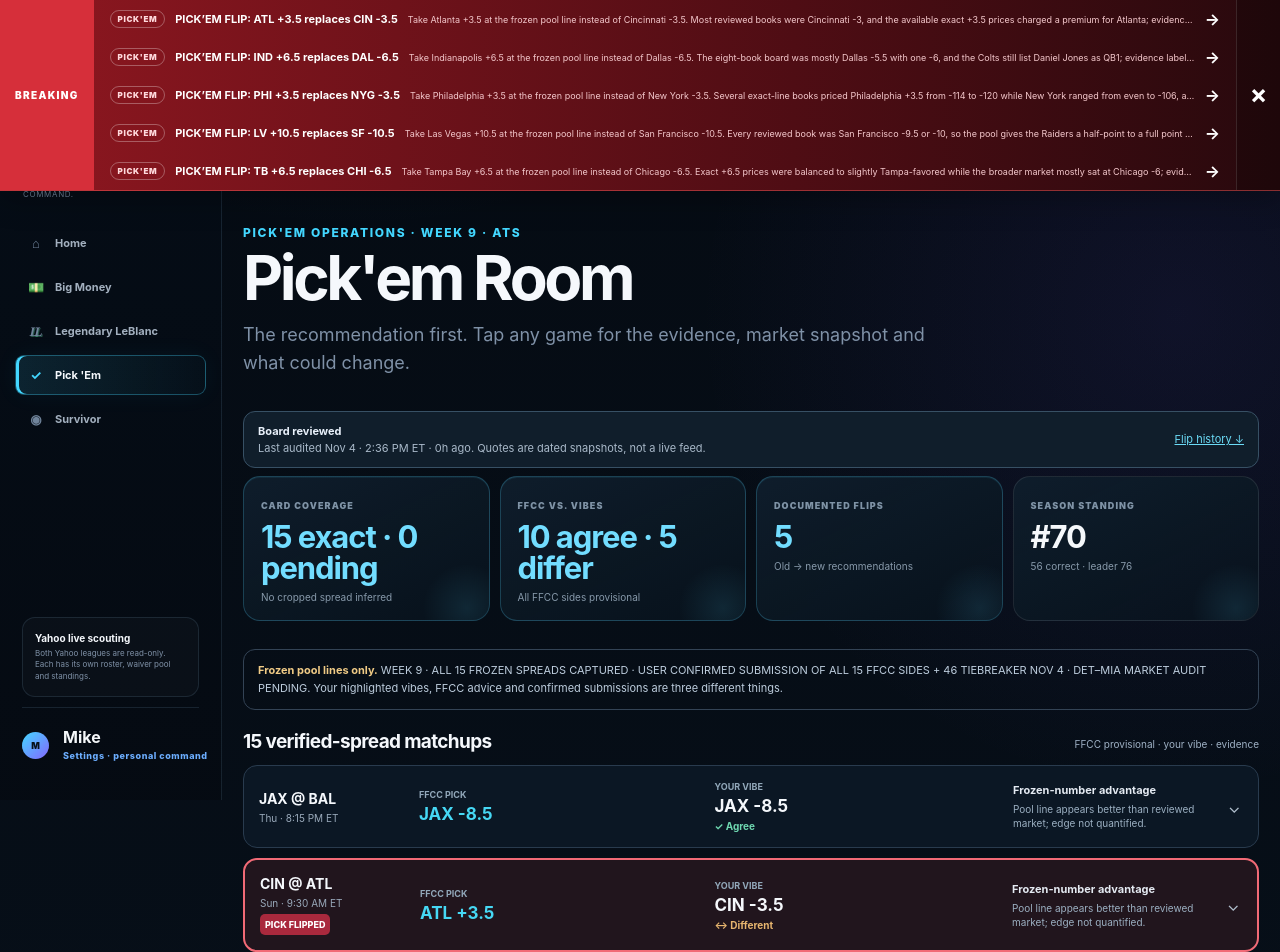
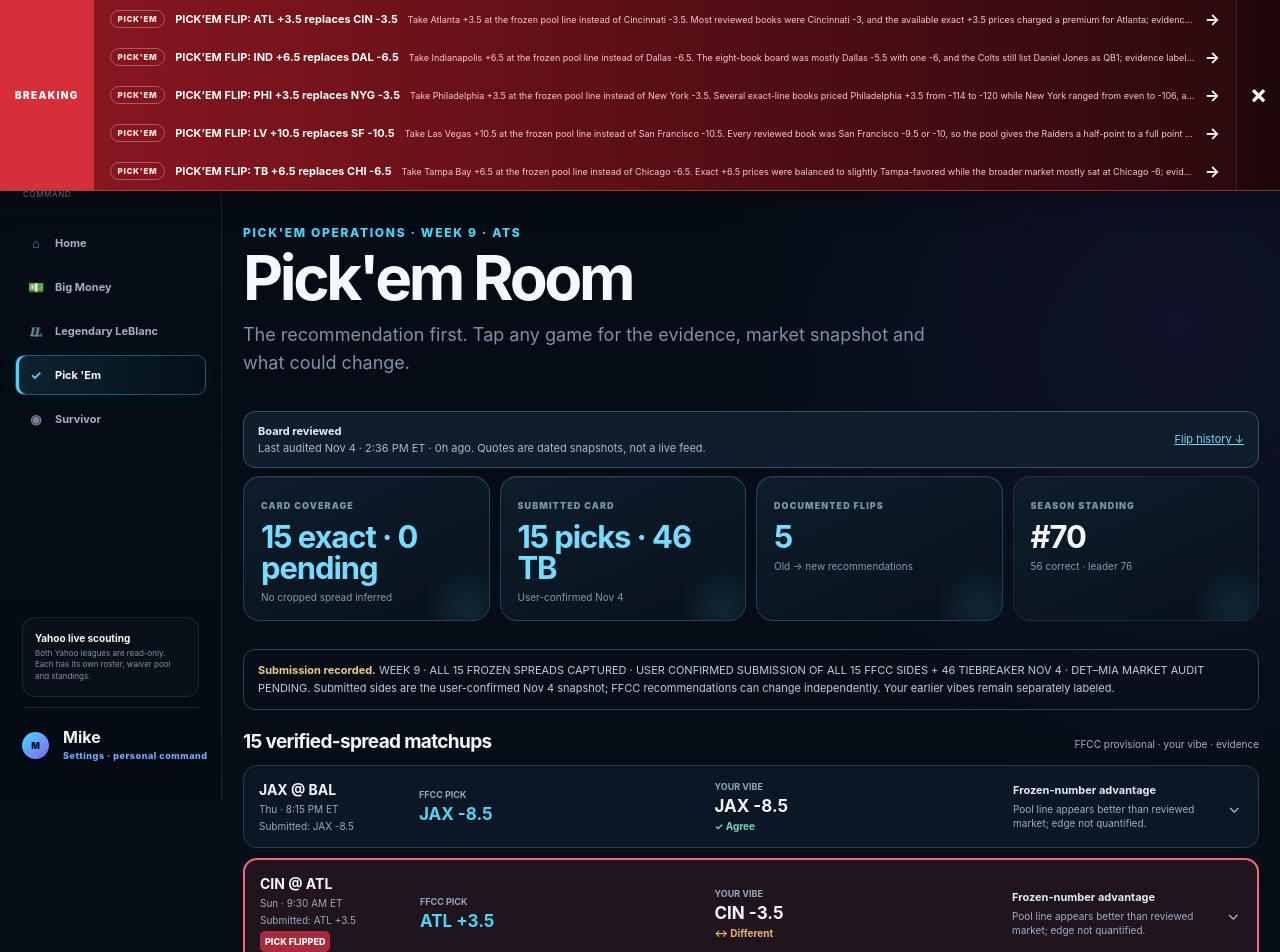
Before and after one commit to TipsyAntler/fantasy-command-center, a Next.js app: page /pickem/board in a window 1280 px wide. Shown: the top 952 px of the page. Built offline with nearby package versions, Linux system fonts and the light colour scheme.

Commit message:
Show submitted Week 9 picks and 46 tiebreaker separately from FFCC recommendations and vibes

```diff
--- a/app/pickem/board/page.tsx
+++ b/app/pickem/board/page.tsx
@@ -1,5 +1,5 @@
 import AtAGlance from "@/components/AtAGlance";
-import { week9Number, week9PoolGames, week9PendingPoolGames, week9PoolStatus, week9MarketAsOf, week9ReviewedAt, week9ReviewedLabel, week9CapturedLabel, week9Tiebreaker, week9Standing } from "@/data/pickem-week9";
+import { week9Number, week9PoolGames, week9PendingPoolGames, week9PoolStatus, week9MarketAsOf, week9ReviewedAt, week9ReviewedLabel, week9CapturedLabel, week9Tiebreaker, week9Standing, week9SubmittedCard } from "@/data/pickem-week9";
 import { actionableAlerts } from "@/data/actionable-alerts";
 import styles from "./board.module.css";
 
@@ -28,11 +28,11 @@ export default function PickemBoard(){
    <div className={styles.freshness}><div><strong>{!audited?"Full audit pending":stale?"Review due":"Board reviewed"}</strong><span>{audited?"Last audited "+week9ReviewedLabel+" · "+hours+"h ago. Quotes are dated snapshots, not a live feed.":"Exact pool lines captured "+week9CapturedLabel+"; no review timestamp is claimed yet."}</span></div><a href="#flip-history">Flip history ↓</a></div>
    <AtAGlance items={[
     {label:"Card coverage",value:games.length+" exact · "+pending.length+" pending",note:"No cropped spread inferred",tone:"accent"},
-    {label:"FFCC vs. vibes",value:(games.length-different)+" agree · "+different+" differ",note:"All FFCC sides provisional",tone:"accent"},
+    {label:"Submitted card",value:Object.keys(week9SubmittedCard.picks).length+" picks · "+week9SubmittedCard.tiebreaker+" TB",note:"User-confirmed Nov 4",tone:"accent"},
     {label:"Documented flips",value:String(flips.length),note:"Old → new recommendations",tone:"accent"},
     {label:"Season standing",value:"#"+week9Standing.rank, note:week9Standing.correct+" correct · leader "+week9Standing.leaderCorrect}
    ]}/>
-   <p className={styles.notice}><strong>Frozen pool lines only.</strong> {week9PoolStatus}. Your highlighted vibes, FFCC advice and confirmed submissions are three different things.</p>
+   <p className={styles.notice}><strong>Submission recorded.</strong> {week9PoolStatus}. Submitted sides are the user-confirmed Nov 4 snapshot; FFCC recommendations can change independently. Your earlier vibes remain separately labeled.</p>
    {pending.length>0&&<section className="panel survivor-template second-heading"><div className={styles.heading}><h2>Exact line still needed</h2><span>{pending.length} matchup</span></div>{pending.map(g=><div key={g.away+"-"+g.home} className="decision-grid"><div><span>Game</span><strong>{g.away} @ {g.home}</strong></div><div><span>Kickoff</span><strong>{g.day} · {g.kickoff} ET</strong></div><div><span>Mike&apos;s vibe</span><strong>{g.mikeVibe}</strong></div><div><span>Pool spread</span><strong>Not visible</strong></div><p className="panel-explainer">{g.reason}</p></div>)}</section>}
    <div className={styles.heading}><h2>{games.length} verified-spread matchups</h2><span>FFCC provisional · your vibe · evidence</span></div>
    <section className={styles.games}>{games.map(g=>{
@@ -40,7 +40,7 @@ export default function PickemBoard(){
     const changed=flips.some(a=>a.headline.includes(pick+" replaces"));
     return <details id={id} key={id} className={changed?styles.flipped:styles.game}>
       <summary className={styles.summary}>
-       <div className={styles.match}><strong>{g.away} @ {g.home}</strong><small>{g.day} · {g.kickoff} ET</small>{changed&&<span className={styles.flipPill}>PICK FLIPPED</span>}</div>
+       <div className={styles.match}><strong>{g.away} @ {g.home}</strong><small>{g.day} · {g.kickoff} ET</small><small>Submitted: {week9SubmittedCard.picks[g.away+"-"+g.home]||"Not confirmed"}</small>{changed&&<span className={styles.flipPill}>PICK FLIPPED</span>}</div>
        <div className={styles.sides}><div><small>FFCC PICK</small><strong className={styles.ffcc}>{pick}</strong></div><div><small>YOUR VIBE</small><strong>{g.mikeVibe}</strong><span className={agree?styles.agree:styles.diff}>{agree?"✓ Agree":"↔ Different"}</span></div></div>
        <div className={styles.reason}><strong>{evidence(g.signal)}</strong><span>{g.signal.startsWith("FROZEN-NUMBER")?"Pool line appears better than reviewed market; edge not quantified.":g.signal.startsWith("SMALL EXACT-LINE")?"Modest lean at the exact frozen spread.":"Provisional tie choice; no measured advantage."}</span></div><span className={styles.arrow}>⌄</span>
       </summary>
@@ -48,7 +48,7 @@ export default function PickemBoard(){
      </details>;
    })}</section>
    <section id="flip-history" className="panel survivor-template second-heading"><div className={styles.heading}><h2>Changes this week</h2><span>{flips.length} documented flips</span></div><p className="panel-explainer">Every verified flip shows the original and new FFCC side. A flip never changes your SZN submission.</p><div className={styles.history}>{flips.map(a=>{const g=games.find(g=>a.headline.includes(label(g.poolPick,g.poolLine)+" replaces"));return <a key={a.id} href={g?"#"+(g.away+"-"+g.home).toLowerCase():"#flip-history"}><strong>{a.headline.replace("PICK’EM FLIP: ","")}</strong><span>{a.active?"Current actionable recommendation":"Archived · recorded decision"}</span></a>;})}{flips.length===0&&<p>No verified recommendation changes recorded this week.</p>}</div></section>
-   <section className="panel survivor-template second-heading"><h2>Final-game tiebreaker</h2><div className="decision-grid"><div><span>Game</span><strong>{week9Tiebreaker.matchup}</strong></div><div><span>FFCC provisional total</span><strong>{week9Tiebreaker.earlyFfccTarget}</strong></div><div><span>Last market total</span><strong>{week9Tiebreaker.currentMarketTotal}</strong></div><div><span>Actual submission</span><strong>Not confirmed</strong></div></div><p className="panel-explainer">{week9Tiebreaker.note}</p></section>
+   <section className="panel survivor-template second-heading"><h2>Final-game tiebreaker</h2><div className="decision-grid"><div><span>Game</span><strong>{week9Tiebreaker.matchup}</strong></div><div><span>FFCC provisional total</span><strong>{week9Tiebreaker.earlyFfccTarget}</strong></div><div><span>Last market total</span><strong>{week9Tiebreaker.currentMarketTotal}</strong></div><div><span>Submitted (user-confirmed)</span><strong>{week9SubmittedCard.tiebreaker}</strong></div></div><p className="panel-explainer">{week9Tiebreaker.note}</p></section>
    <section className={styles.footer}><strong>Evidence status</strong><p>{week9MarketAsOf}</p><p>Season standing from the Nov. 4 screenshot: #{week9Standing.rank}. Reviews are timestamped only after actual verification, not every page load. <a href="/pickem/strategy">Read the market-first methodology →</a></p></section>
   </>}
  </div></main>;
```
